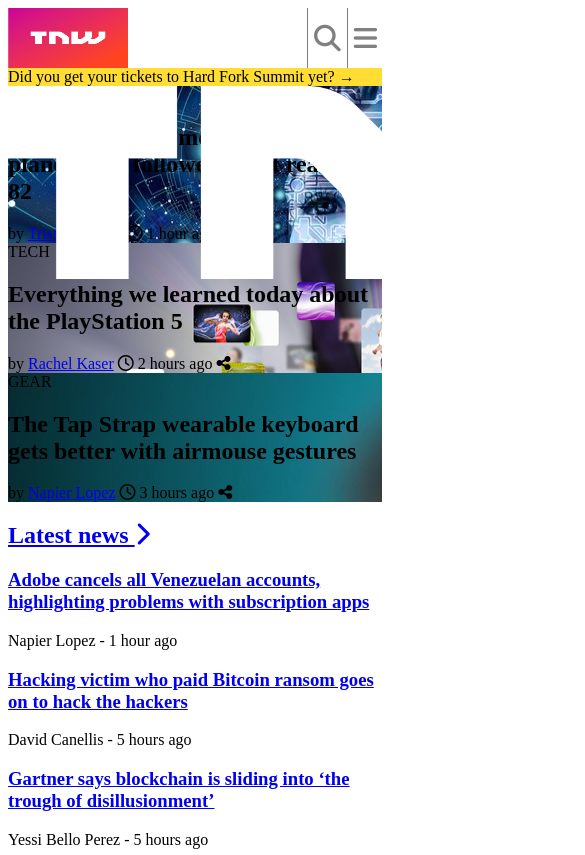
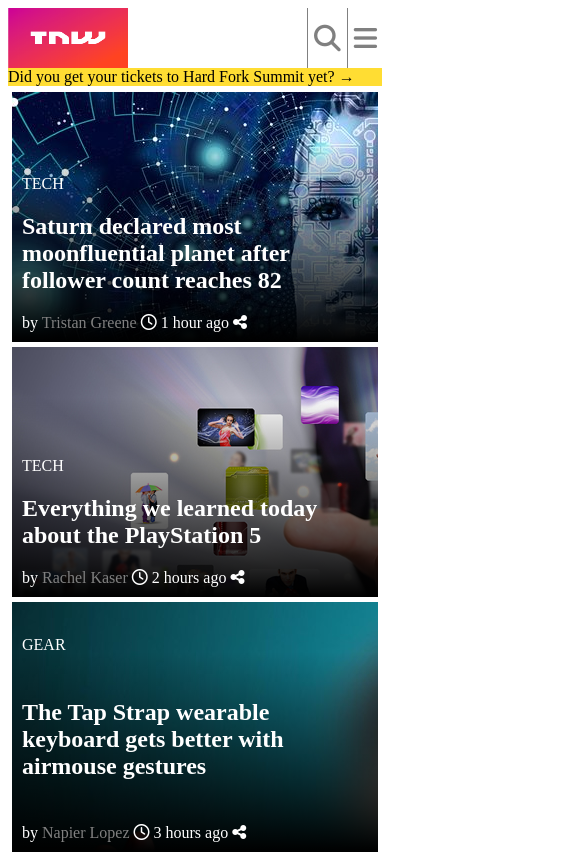
Before and after one commit to EdSacasa/edsacasa.github.io, a plain HTML site: page index.html in a window 390 px wide. Shown: the top 855 px of the page, 585 px wide, since content can reach past the window. Drawn offline with Linux system fonts and the light colour scheme.

Commit message:
Add background image and gradient to main articles; Add responsive behaviour to main articles grid

```diff
--- a/index.html
+++ b/index.html
@@ -53,30 +53,30 @@
     </nav>
   </header>
   <section class="main-articles">
-      <section class="article1">
-        <section class="cover-logo">
-          <img src="images/tnwlogo.png" alt="cover" width="796px" height="20%">
-        </section>
-        <section class="cover-gradient">
-
-        </section>
-        <span class="genre">TECH</span>
-        <h2>Saturn declared most moonfluential planet after follower count reaches 82</h2>
+      <section class="article one">
+        <header>
+          <section class="cover-logo">
+            <img src="images/tnwlogo.png" alt="">
+          </section>
+        </header>
         <footer>
+          <span class="genre">TECH</span>
+          <h2>Saturn declared most moonfluential planet after follower count reaches 82</h2>
           by <a href="#">Tristan Greene</a> <i class="far fa-clock"></i> 1 hour ago <i class="fas fa-share-alt"></i>
         </footer>
       </section>
-    <section class="article2">
+    <section class="article two">
       <header>
 
       </header>
-      <span class="genre">TECH</span>
-      <h2>Everything we learned today about the PlayStation 5</h2>
+
       <footer>
+        <span class="genre">TECH</span>
+        <h2>Everything we learned today about the PlayStation 5</h2>
         by <a href="#">Rachel Kaser</a> <i class="far fa-clock"></i> 2 hours ago <i class="fas fa-share-alt"></i>
       </footer>
     </section>
-    <section class="article3">
+    <section class="article three">
       <header>
 
       </header>
--- a/style.css
+++ b/style.css
@@ -87,7 +87,56 @@ header nav {
   color: white;
 }
 
+.main-articles {
+  display: grid;
+  grid-gap: 5px 10px;
+  grid-template-columns: 2fr 1fr;
+  grid-template-rows: 200px 200px;
+  margin-top: 2px;
+  padding: 4px;
+}
+
+.article {
+  display: flex;
+  flex-direction: column;
+  justify-content: space-between;
+  color: white;
+  padding: 10px;
+}
+
+.cover-logo img {
+  width: 20%;
+  height: auto;
+}
+
+.article.one {
+  grid-row: 1 / -1;
+  background-image: url("images/article1.jpg");
+  background-image: linear-gradient(to bottom right, rgba(255, 69, 0, 1), rgba(255, 69, 0, 0)), linear-gradient(to bottom, rgba(0, 0, 0, 0) 20%, rgba(0, 0, 0, 1)), url("images/article1.jpg");
+}
+
+.article a {
+  text-decoration: none;
+  color: grey;
+}
+
+.article.two {
+  background-image: linear-gradient(to bottom, rgba(0, 0, 0, 0) 20%, rgba(0, 0, 0, 1)), url("images/article2.jpg");
+}
+
+.article.three {
+  background-image: linear-gradient(to bottom, rgba(0, 0, 0, 0) 20%, rgba(0, 0, 0, 1)), url("images/article3.jpg");
+}
+
 @media (max-width: 1024px){
+  .article.one .cover-logo {
+    display: none;
+  }
+
+  .article.one {
+    background-image: linear-gradient(to bottom, rgba(0, 0, 0, 0) 20%, rgba(0, 0, 0, 1)),  url("images/article1.jpg");
+  }
+
   .logo-header {
     display: block;
     width: 120px;
@@ -101,6 +150,13 @@ header nav {
 
   .nav-message {
     grid-column: 1 / -1;
+  }
+}
+
+@media (max-width: 850px){
+  .main-articles {
+    display: grid;
+    grid-template-rows: 185px 185px;
   }
 }
 
@@ -119,39 +175,6 @@ header nav {
     display: none;
   }
 
-  .lower-menus{
-
-  }
-
-
-
-.cover-logo {
-  position: absolute;
-
-}
-
-.article1 {
-  grid-row: 1 / span 2;
-  grid-column: 1 /1;
-  background-image: url("images/article1.jpg");
-}
-
-.article2 {
-  grid-row: 1 / 2;
-  background-image: url("images/article2.jpg");
-}
-
-.article3 {
-  grid-row: 2 / 3;
-  background-image: url("images/article3.jpg");
-}
-
-.main-articles {
-  grid-template-columns: 2fr 1fr;
-  grid-template-rows: 200px 200px;
-}
-
-
   header nav {
     grid-template-columns: 1fr 40px 40px;
   }
@@ -166,4 +189,14 @@ header nav {
   .hidden-menu {
     display: block;
   }
+
+  .main-articles {
+    display: grid;
+    grid-template-rows: repeat(3, 250px);
+    grid-template-columns: 1fr;
+  }
+
+  .article.one {
+    grid-row: 1 / 2;
+  }
 }
```
